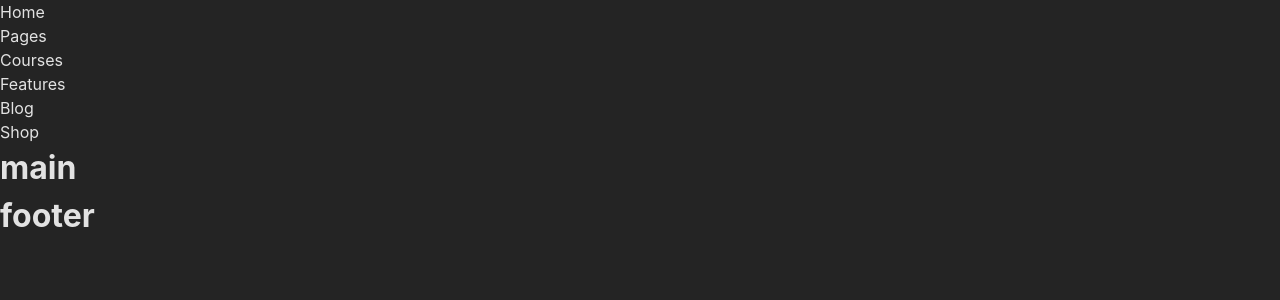
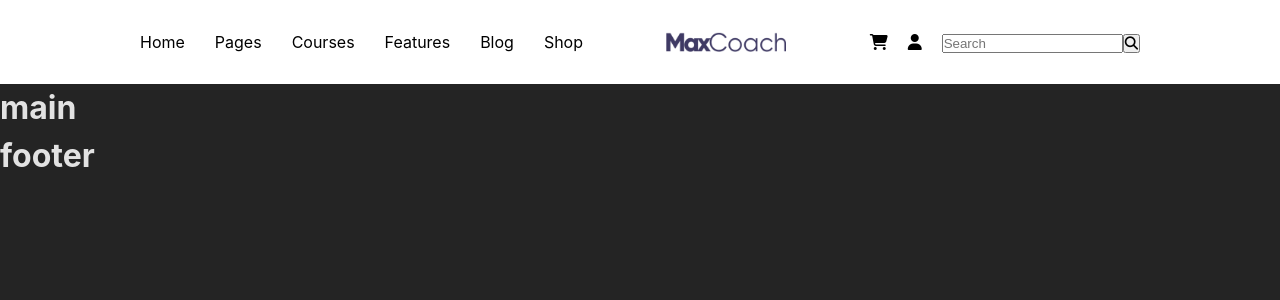
Before and after one commit to ALANOMAM/proj-html-vuejs, a Vue app: page / in a window 1280 px wide. Shown: the top 300 px of the page. Built offline with nearby package versions, Linux system fonts and the light colour scheme.

Commit message:
impostazione header

```diff
--- a/index.html
+++ b/index.html
@@ -5,6 +5,8 @@
     <link rel="icon" type="image/svg+xml" href="/vite.svg" />
     <meta name="viewport" content="width=device-width, initial-scale=1.0" />
     <title>Vite + Vue</title>
+     <!--font awesome-->
+   <script src="https://kit.fontawesome.com/0cfb02db8e.js" crossorigin="anonymous"></script>
   </head>
   <body>
     <div id="app"></div>
--- a/src/components/Header.vue
+++ b/src/components/Header.vue
@@ -14,16 +14,66 @@ export default{
 </script>
 
 <template>
+    <header>
    <div class="nav">
     <!--lista opzioni generata tramite props-->
     <ul>
         <li v-for="option in options">{{ option }}</li>
     </ul>
 
+     <img src="../../public/images/dark-logo.png" alt="">
+
+   <div class="search-profile-cart">
+    <i class="fa-solid fa-cart-shopping"></i>
+    <i class="fa-solid fa-user"></i>
+    <div>
+    <input type="search" placeholder="Search">
+    <button><i class="fa-solid fa-magnifying-glass"></i></button>
+    </div>
+
    </div>
+
+   </div>
+</header>
 </template>
 
-<style>
+<style scoped lang="scss">
 
+header{
+    background-color: white;
+    padding-top: 30px;
+    padding-bottom: 30px;
+}
+
+.nav{
+
+    max-width: 1000px;
+    margin-left: auto;
+    margin-right: auto;
+    display: flex;
+    justify-content: space-between;
+    align-items: center;
+    color: black;
+
+    ul{
+        display: flex;
+        justify-content: space-between;
+        gap: 30px;
+        list-style-type: none;
+
+    }
+
+    img{
+        width: 120px;
+        height: auto;
+    }
+
+    .search-profile-cart{
+        display: flex;
+        justify-content: space-between;
+        align-items: center;
+        gap: 20px;
+    }
+}
 
 </style>
```
